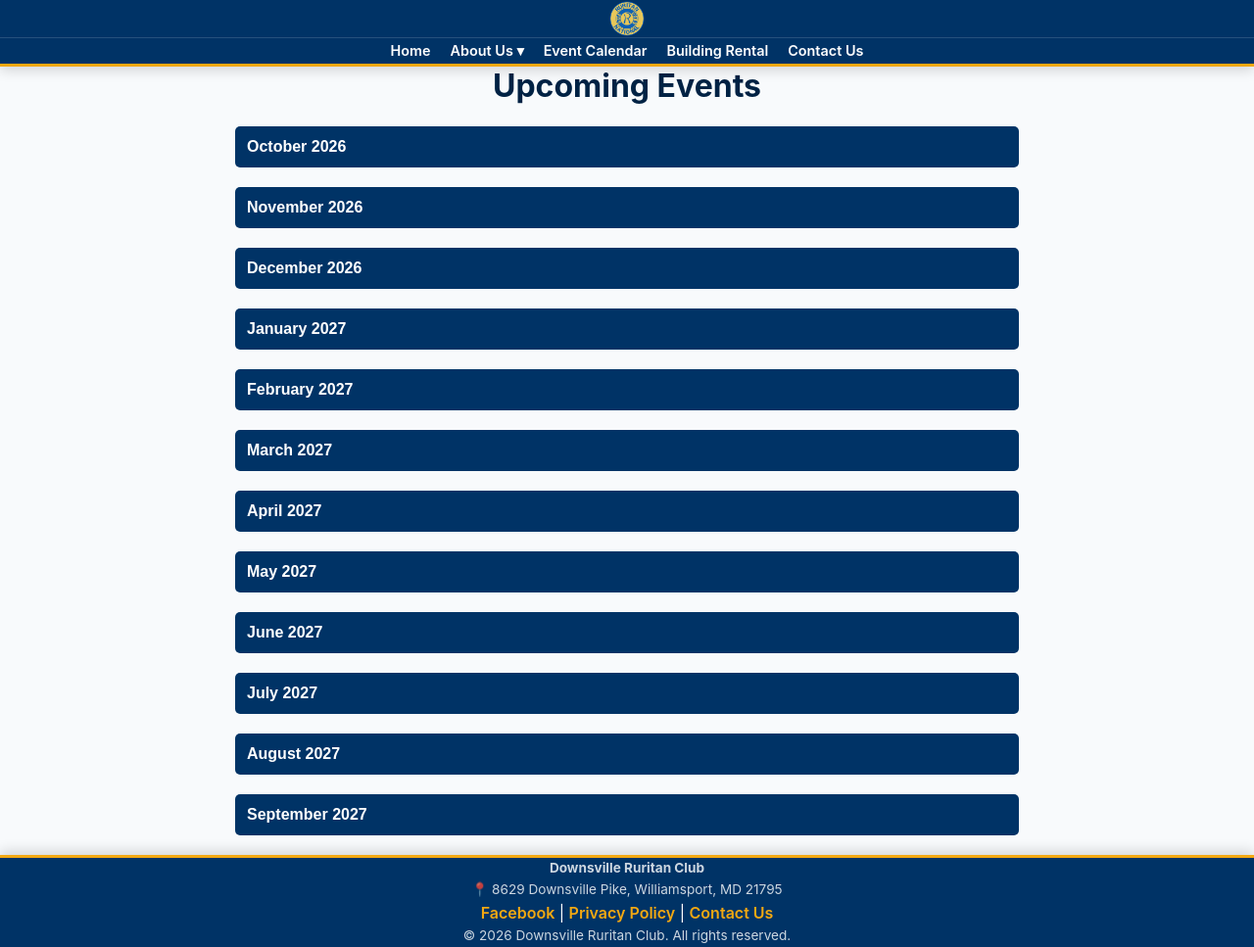
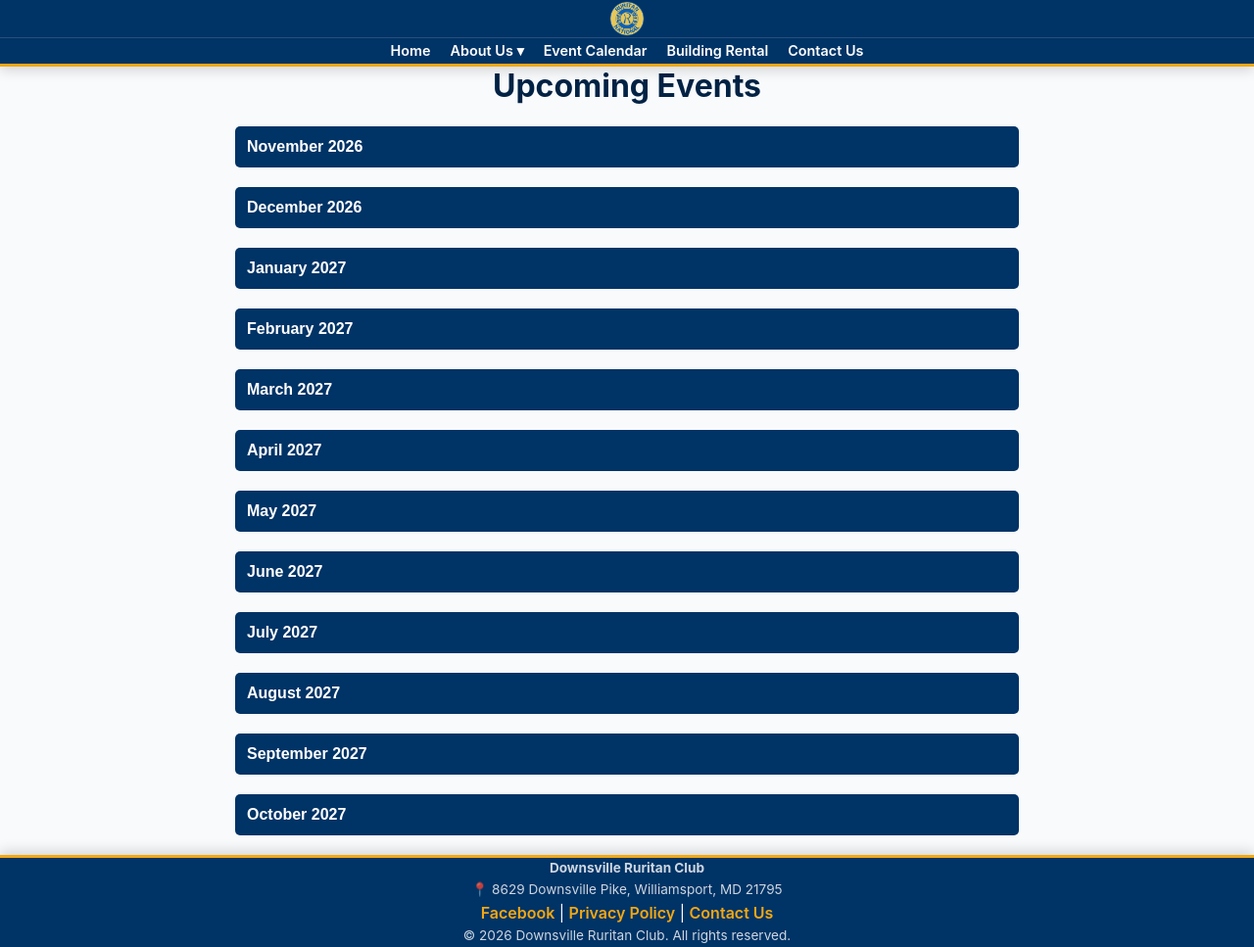
Before and after one commit to lelynkegarise-stack/testweb2, a Jekyll site: the page built from calendar.html, in a window 1280 px wide and 967 px high. Shown: the whole window at 98% size. Built offline with Jekyll 4.4.1, drawn with Linux system fonts in a browser that asks for light colours.

Commit message:
Update October events for 2027 in calendar.html

```diff
--- a/calendar.html
+++ b/calendar.html
@@ -214,34 +214,34 @@
   </table>
 </div>
 <!-- October -->
-      <div class="month" data-month="2026-10">
-  <button class="month-toggle">October 2026</button>
+      <div class="month" data-month="2027-10">
+  <button class="month-toggle">October 2027</button>
   <table class="month-table">
     <thead>
       <tr><th>Date</th><th>Event</th></tr>
     </thead>
     <tbody>
-           <tr data-date="2026-10-9">
-        <td>October 9, 2026</td>
+           <tr data-date="2027-10-8">
+        <td>October 8, 2027</td>
         <td><a href="bingo.html">Monthly Bingo</a></td>
       </tr>
        <!--- <tr data-date="2026-10-10">
         <td>October 10, 2026</td>
         <td><a href="sausage.html">Sausage Sale Pickup</a></td>
       </tr>--->
-      <tr data-date="2026-10-10">
-        <td>October 10, 2026</td>
+      <tr data-date="2027-10-9">
+        <td>October 9, 2027</td>
         <td><a href="lowball.html">Lowball Tournament</a></td>
       </tr>
-      <tr data-date="2026-10-17">
-        <td>October 17, 2026</td>
+      <tr data-date="2026-10-16">
+        <td>October 16, 2026</td>
         <td><a href="communityDay.html">Downsville Community Day</a></td>
       </tr>
       </tr>
-        <tr data-date="2026-10-24">
+       <!--- <tr data-date="2026-10-24">
         <td>October 24, 2026</td>
         <td><a href="floyd.html">Floyd Davis Auction</a></td>
-      </tr>
+      </tr>--->
    </tbody>
   </table>
 </div>
```
